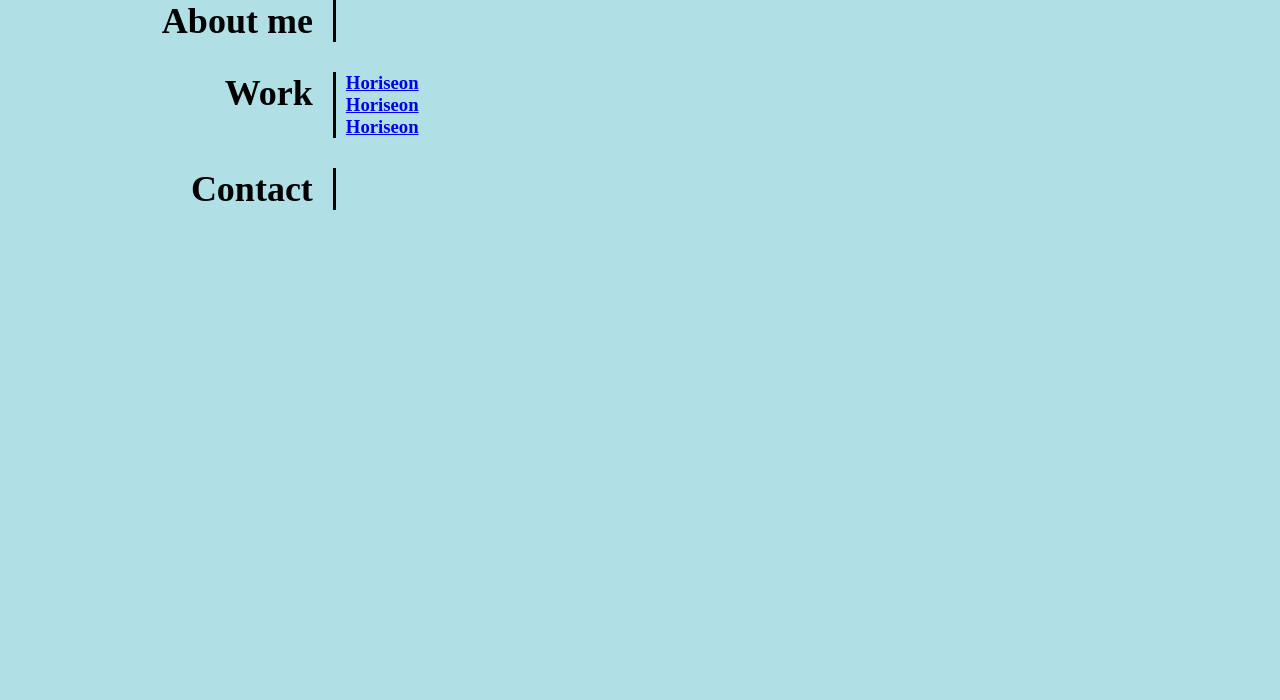
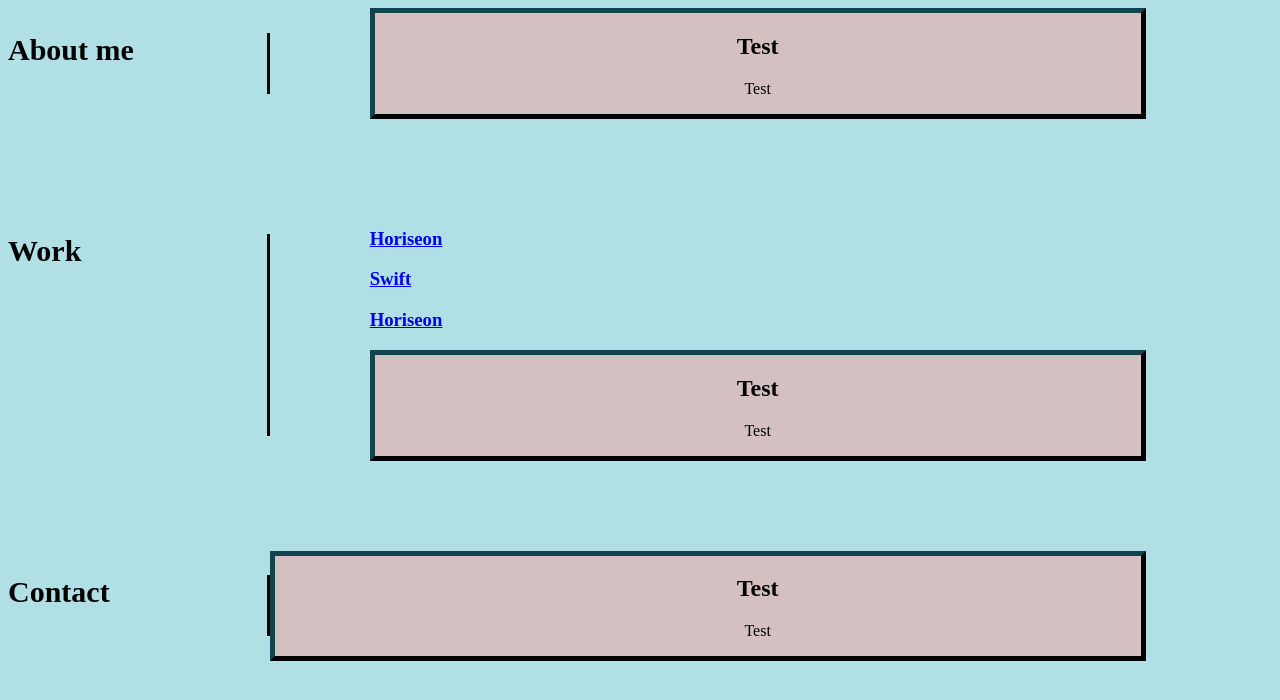
Before and after one commit to rogretheekyogre/Professional-Portfolio, a plain HTML site: page index.html in a window 1280 px wide. Drawn offline with Linux system fonts and the light colour scheme.

Commit message:
index.html

```diff
--- a/assests/style.css
+++ b/assets/style.css
@@ -1,12 +1,12 @@
 * {
-    margin: 0;
-    padding: 0;
+    margin: 1;
+    padding: ;
     box-sizing: border-box;
 }
 
 main {
-    max-width: 88%;
-    margin: 0 auto;
+    max-width: 90%;
+    margin: 2 auto;
 }
 
 section {
@@ -14,19 +14,24 @@ section {
     flex-direction: row;
     justify-content: space-between;
     flex-wrap: wrap;
-    margin-bottom: 30px;
+    margin-bottom: 90px;
 }
 
 section>h2 {
     flex-basis: 23%;
-    text-align: right;
+    text-align: left;
     padding-right: 20px;
     border-right: 3px solid black;
-    font-size: 36px;
+    font-size: 30px;
 }
 
 section>div {
     flex-basis: 77%;
-    padding-left: 10px
+    padding-left: 100px
 }
-.work{display: flex;flex-wrap: wrap;justify-content: center;}
+
+.work {
+    display: flex;
+    flex-wrap: wrap;
+    justify-content: center;
+}
--- a/index.html
+++ b/index.html
@@ -4,9 +4,16 @@
 <head>
     <meta charset="UTF-8">
     <meta name="viewport" content="width=device-width, initial-scale=1.0">
-    <link rel="stylesheet" href="./assests/style.css">
+    <link rel="stylesheet" href="./assets/style.css">
     <title>Pro Portfolio</title>
 </head>
+<style>
+    .myDiv {
+        border: 5px outset rgb(18, 67, 80);
+        background-color: rgb(212, 192, 192);
+        text-align: center;
+    }
+</style>
 
 <body style="background-color:powderblue;">
     <header></header>
@@ -14,21 +21,39 @@
     <main>
         <section>
             <h2>About me</h2>
-            <div></div>
+            <div>
+                <div class="myDiv">
+                    <h2>Test</h2>
+                    <p>Test</p>
+                </div>
         </section>
         <section class="work">
 
             <h2>Work</h2>
             <div>
-                <a href="#"> <div><h3>Horiseon</h3></div></a>
-                <a href="#"> <div><h3>Horiseon</h3></div></a>
-                <a href="#"> <div><h3>Horiseon</h3></div></a>
+                <a href="#">
+                    <div>
+                        <h3>Horiseon</h3>
+                    </div>
+                </a>
+                <a href="#">
+                    <div>
+                        <h3>Swift</h3>
+                    </div>
+                </a>
+                <a href="#">
+                    <div>
+                        <h3>Horiseon</h3>
+                    </div>
+                </a>
+                <div class="myDiv">
+                    <h2>Test</h2>
+                    <p>Test</p>
 
 
 
 
-
-            </div>
+                </div>
         </section>
         <section>
             <h2>Contact</h2>
@@ -36,11 +61,20 @@
 
 
 
-            <div></div>
+            <div class="myDiv">
+                <h2>Test</h2>
+                <p>Test</p>
+
+
+
+
+            </div>
 
 
 
         </section>
+
+
 
 
 
```
